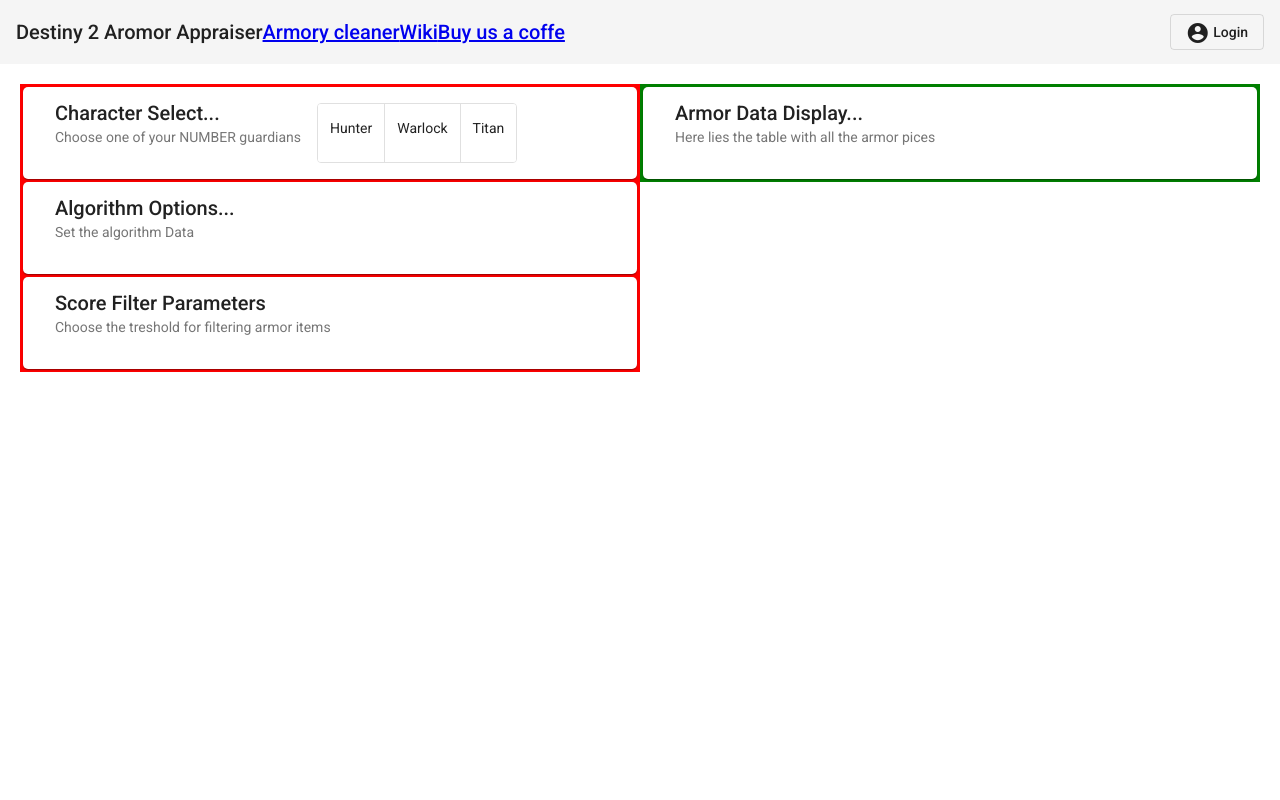
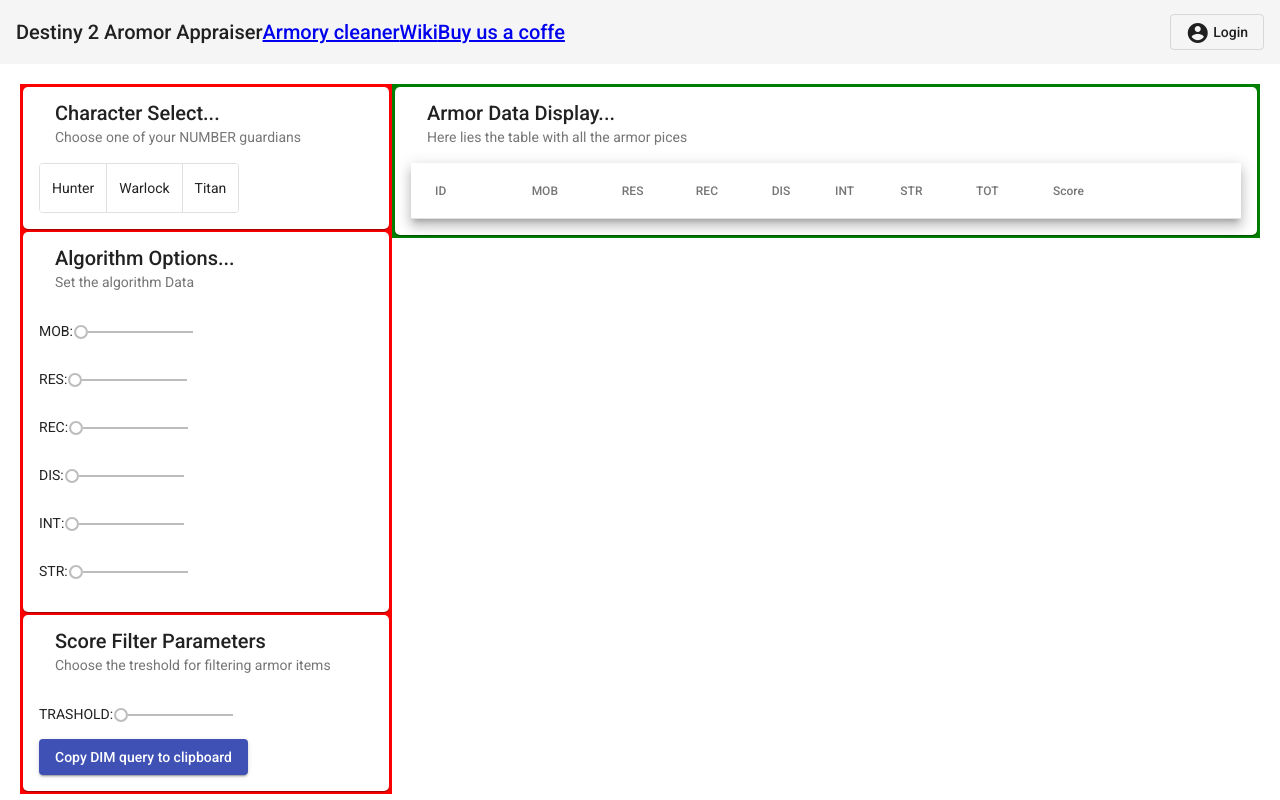
Before and after one commit to Dawwo20415/d2-armor-appraiser, an Angular app: page /display in a window 1280 px wide. Built offline with nearby package versions, Linux system fonts and the light colour scheme.

Commit message:
Laid out template with instanced object for main page, now to reimplementing logic

```diff
--- a/src/app/display/display.component.scss
+++ b/src/app/display/display.component.scss
@@ -3,13 +3,13 @@
 }
 
 .algorithm-data {
-    width:50%;
+    width:30%;
     float: left;
     background-color: red;
 }
 
 .armor-display {
-    width:50%;
+    width:70%;
     float: right;
     background-color: green;
 }
--- a/src/app/homepage-cards/algorithm-parameters/algorithm-parameters.component.html
+++ b/src/app/homepage-cards/algorithm-parameters/algorithm-parameters.component.html
@@ -3,4 +3,23 @@
         <mat-card-title>Algorithm Options...</mat-card-title>
         <mat-card-subtitle>Set the algorithm Data</mat-card-subtitle>
     </mat-card-header>
+
+    <label>MOB:</label>
+    <mat-slider min="1" max="7" step="1" tickInterval="auto | 1"></mat-slider><br>
+
+    <label>RES:</label>
+    <mat-slider min="1" max="7" step="1" tickInterval="auto | 1"></mat-slider><br>
+
+    <label>REC:</label>
+    <mat-slider min="1" max="7" step="1" tickInterval="auto | 1"></mat-slider><br>
+
+    <label>DIS:</label>
+    <mat-slider min="1" max="7" step="1" tickInterval="auto | 1"></mat-slider><br>
+
+    <label>INT:</label>
+    <mat-slider min="1" max="7" step="1" tickInterval="auto | 1"></mat-slider><br>
+
+    <label>STR:</label>
+    <mat-slider min="1" max="7" step="1" tickInterval="auto | 1"></mat-slider><br>
+
 </mat-card>
--- a/src/app/homepage-cards/armor-data-display/armor-data-display.component.html
+++ b/src/app/homepage-cards/armor-data-display/armor-data-display.component.html
@@ -3,4 +3,57 @@
         <mat-card-title>Armor Data Display...</mat-card-title>
         <mat-card-subtitle>Here lies the table with all the armor pices</mat-card-subtitle>
     </mat-card-header>
+
+    <table mat-table [dataSource]="armorList" class="mat-elevation-z8">
+
+        <ng-container matColumnDef="ID">
+          <th mat-header-cell *matHeaderCellDef> ID </th>
+          <td mat-cell *matCellDef="let element"> {{element.itemInstanceId}} </td>
+        </ng-container>
+
+        <ng-container matColumnDef="MOB">
+          <th mat-header-cell *matHeaderCellDef> MOB </th>
+          <td mat-cell *matCellDef="let element"> {{element.stats.mob}} </td>
+        </ng-container>
+
+        <ng-container matColumnDef="RES">
+            <th mat-header-cell *matHeaderCellDef> RES </th>
+            <td mat-cell *matCellDef="let element"> {{element.stats.res}} </td>
+        </ng-container>
+
+        <ng-container matColumnDef="REC">
+            <th mat-header-cell *matHeaderCellDef> REC </th>
+            <td mat-cell *matCellDef="let element"> {{element.stats.rec}} </td>
+        </ng-container>
+
+        <ng-container matColumnDef="DIS">
+            <th mat-header-cell *matHeaderCellDef> DIS </th>
+            <td mat-cell *matCellDef="let element"> {{element.stats.dis}} </td>
+        </ng-container>
+
+        <ng-container matColumnDef="INT">
+            <th mat-header-cell *matHeaderCellDef> INT </th>
+            <td mat-cell *matCellDef="let element"> {{element.stats.int}} </td>
+        </ng-container>
+
+        <ng-container matColumnDef="STR">
+            <th mat-header-cell *matHeaderCellDef> STR </th>
+            <td mat-cell *matCellDef="let element"> {{element.stats.str}} </td>
+        </ng-container>
+
+        <ng-container matColumnDef="TOT">
+            <th mat-header-cell *matHeaderCellDef> TOT </th>
+            <td mat-cell *matCellDef="let element"> {{element.stats.tot}} </td>
+        </ng-container>
+
+        <ng-container matColumnDef="SCORE">
+            <th mat-header-cell *matHeaderCellDef> Score </th>
+            <td mat-cell *matCellDef="let element"> {{element.score}} </td>
+        </ng-container>
+
+        <tr mat-header-row *matHeaderRowDef="displayedColumns"></tr>
+        <tr mat-row *matRowDef="let row; columns: displayedColumns;"></tr>
+      </table>
+
+
 </mat-card>
--- a/src/app/homepage-cards/armor-data-display/armor-data-display.component.scss
+++ b/src/app/homepage-cards/armor-data-display/armor-data-display.component.scss
@@ -3,3 +3,7 @@
     margin: 3px;
     border-radius: 5px;
 }
+
+table {
+    width: 100%;
+}
--- a/src/app/homepage-cards/armor-data-display/armor-data-display.component.ts
+++ b/src/app/homepage-cards/armor-data-display/armor-data-display.component.ts
@@ -1,4 +1,5 @@
 import { Component, OnInit } from '@angular/core';
+import { ArmorItem } from '@dataTypes/storage-data.module'
 
 @Component({
   selector: 'app-armor-data-display',
@@ -12,4 +13,7 @@
   ngOnInit(): void {
   }
 
+  displayedColumns: string[] = ['ID','MOB','RES','REC','DIS','INT','STR','TOT','SCORE']
+  armorList: ArmorItem[] = [];
+
 }
--- a/src/app/homepage-cards/character-select/character-select.component.html
+++ b/src/app/homepage-cards/character-select/character-select.component.html
@@ -2,11 +2,11 @@
     <mat-card-header>
         <mat-card-title>Character Select...</mat-card-title>
         <mat-card-subtitle>Choose one of your NUMBER guardians</mat-card-subtitle>
+    </mat-card-header>
 
-        <mat-button-toggle-group name="selectedCharacter">
-            <mat-button-toggle value="0">Hunter</mat-button-toggle>
-            <mat-button-toggle value="1">Warlock</mat-button-toggle>
-            <mat-button-toggle value="2">Titan</mat-button-toggle>
-        </mat-button-toggle-group>
-    </mat-card-header>
+    <mat-button-toggle-group name="selectedCharacter">
+        <mat-button-toggle value="0">Hunter</mat-button-toggle>
+        <mat-button-toggle value="1">Warlock</mat-button-toggle>
+        <mat-button-toggle value="2">Titan</mat-button-toggle>
+    </mat-button-toggle-group>
 </mat-card>
--- a/src/app/homepage-cards/score-filter/score-filter.component.html
+++ b/src/app/homepage-cards/score-filter/score-filter.component.html
@@ -3,4 +3,9 @@
         <mat-card-title>Score Filter Parameters</mat-card-title>
         <mat-card-subtitle>Choose the treshold for filtering armor items</mat-card-subtitle>
     </mat-card-header>
+
+    <label>TRASHOLD:</label>
+    <mat-slider min="0" max="100" step="1" tickInterval="auto | 1"></mat-slider><br>
+
+    <button mat-raised-button color="primary">Copy DIM query to clipboard</button>
 </mat-card>
```
Also changed, not shown: src/app/app.module.ts (+25 -21 lines).
